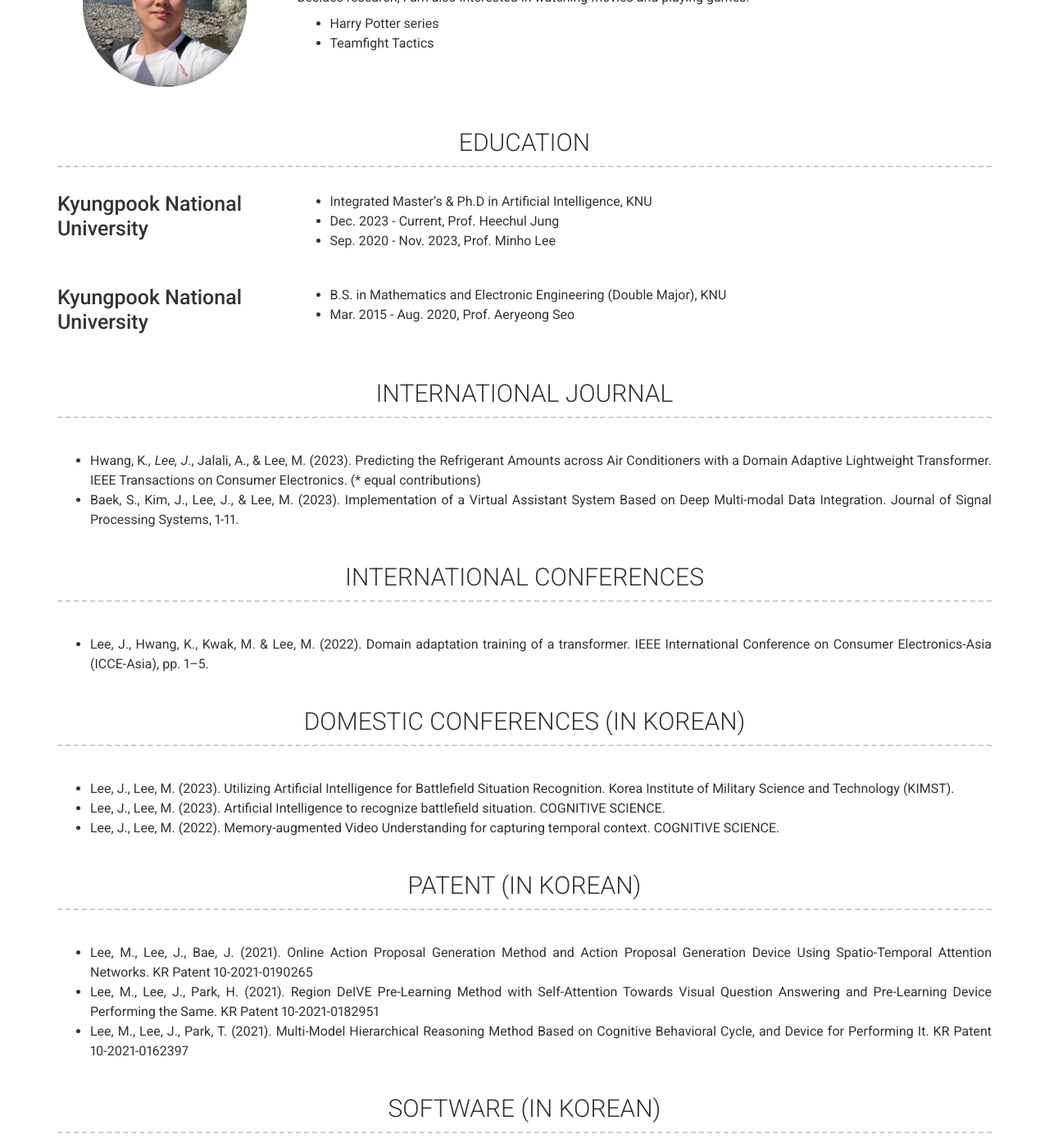
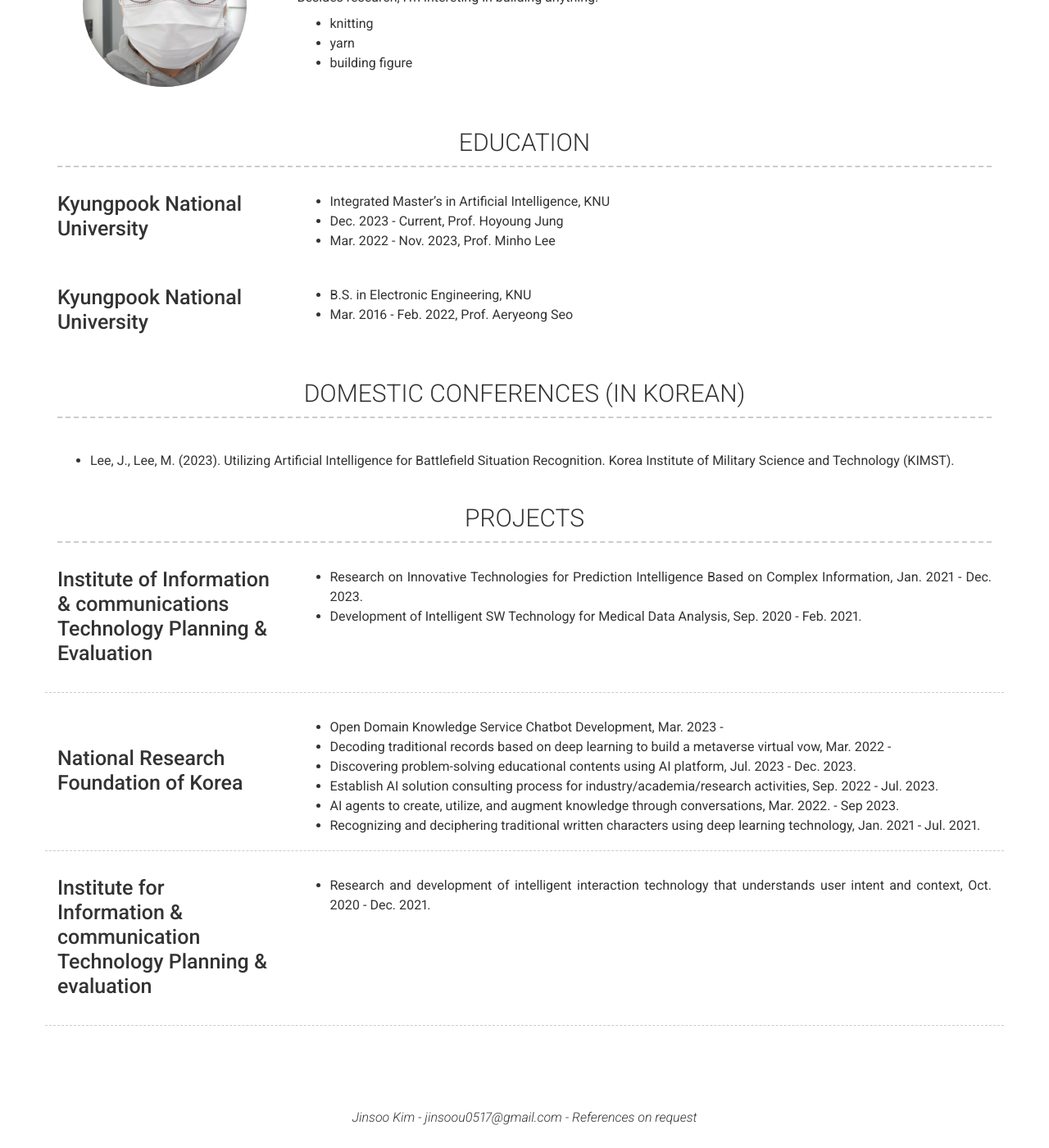
Before and after one commit to kimjin0517/kimjin0517.github.io, a Jekyll site: the page built from index.md, in a window 1280 px wide and 1400 px high, scrolled down 373 px. Shown: the whole window at 82% size. Built offline with Jekyll 4.4.1, drawn with Linux system fonts in a browser that asks for light colours; nearby versions of some CDN libraries; some of the changed text lies outside the part shown.

Commit message:
update profile

```diff
--- a/_config.yml
+++ b/_config.yml
@@ -6,9 +6,9 @@ repository: Git repository where your resume will be hosted, only required if yo
 version: 2
 
 # Personal info
-name: Junwon Lee
-title: Ph.D. student
-email: zini9405@gmail.com
+name: Jinsoo Kim
+title: Master Student
+email: jinsoou0517@gmail.com
 # email_title: Email (Email title override)
 # phone: +82 10-5487-4484
 # phone_title: Phone (Phone title override)
@@ -27,7 +27,7 @@ darkmode: false
 
 # Social links
 # twitter_username: jekyllrb
-github_username: zini9405
+github_username: kimjin0517
 # stackoverflow_username: "00000001"
 # dribbble_username: jekyll
 # facebook_username: jekyll
@@ -38,7 +38,7 @@ github_username: zini9405
 # pinterest_username: jekyll
 # youtube_username: jekyll
 # orcid_username: 0000-0000-0000-0000
-googlescholar_username: 9bsecQIAAAAJ&hl=ko
+# googlescholar_username: 9bsecQIAAAAJ&hl=ko
 
 # Additional icon links
 # additional_links:
@@ -58,19 +58,14 @@ googlescholar_username: 9bsecQIAAAAJ&hl=ko
 
 # About Section
 # about_title: About Me (Use this to override about section title)
-about_profile_image: images/Junwon.jpeg
+about_profile_image: images/Jinsu.jpeg
 about_content: | # this will include new lines to allow paragraphs
-  Hello! I am a Ph.D. student at [KNU Vision & Learning Lab](https://sites.google.com/view/kvl), receiving guidance from Prof. <mark>Heechul Jung</mark>. My current research interests focus on Video Recognition, Domain Adaptation, and Timeseries Analysis. Furthermore, I am also interested in applying these technologies to Medical Image Analysis.
+  Hello! I am a Master student at [KNU Multimodal Language & Cognition Lab](https://sites.google.com/view/mlc-lab), receiving guidance from Prof. <mark>Hoyoung Jung</mark>. My current research interests focus on sLLM, Chatbot for domain-specific and prompt engineering. Currently, I'm also interest in anormaly detections and medical data analysis.
 
-  Besides research, I am also interested in watching movies and playing games.
-    - Harry Potter series
-    - Teamfight Tactics
-
-# You can even add paragraphs by using empty lines like this and add anything else [markdown](https://www.markdownguide.org/getting-started#what-is-markdown) supports such as
-#   - Lists
-#   - Tables
-#   - <a href="google.com">Links</a>
-#   - Images ![alt text](/images/landscape-trees.jpg "Trees")
+  Besides research, I'm intereting in building anything.
+    - knitting
+    - yarn
+    - building figure
 
 content:
   - title: EDUCATION
@@ -81,49 +76,21 @@ content:
         # sub_title: Integrated Master's & Ph.D in Artificial Intelligence, KNU
         # caption: Dec. 2023 - Current, Prof. Heechul Jung
         description: | # this will include new lines to allow paragraphs
-          - Integrated Master's & Ph.D in Artificial Intelligence, KNU
-          - Dec. 2023 - Current, Prof. Heechul Jung
-          - Sep. 2020 - Nov. 2023, Prof. Minho Lee
+          - Integrated Master's in Artificial Intelligence, KNU
+          - Dec. 2023 - Current, Prof. Hoyoung Jung
+          - Mar. 2022 - Nov. 2023, Prof. Minho Lee
       - layout: left
         title: Kyungpook National University
         # sub_title: B.S. in Mathematics and Electronic Engineering (Double Major), KNU
         # caption: Mar. 2015 - Aug. 2020
         description: | # this will include new lines to allow paragraphs
-          - B.S. in Mathematics and Electronic Engineering (Double Major), KNU
-          - Mar. 2015 - Aug. 2020, Prof. Aeryeong Seo
-
-  - title: INTERNATIONAL JOURNAL
-    layout: text
-    content: | # this will include new lines to allow paragraphs
-      - Hwang, K*., Lee, J*., Jalali, A., & Lee, M. (2023). Predicting the Refrigerant Amounts across Air Conditioners with a Domain Adaptive Lightweight Transformer. IEEE Transactions on Consumer Electronics. (* equal contributions)
-      - Baek, S., Kim, J., Lee, J., & Lee, M. (2023). Implementation of a Virtual Assistant System Based on Deep Multi-modal Data Integration. Journal of Signal Processing Systems, 1-11.
-
-  - title: INTERNATIONAL CONFERENCES
-    layout: text
-    content: | # this will include new lines to allow paragraphs
-      - Lee, J., Hwang, K., Kwak, M. & Lee, M. (2022). Domain adaptation training of a transformer. IEEE International Conference on Consumer Electronics-Asia (ICCE-Asia), pp. 1–5.
+          - B.S. in Electronic Engineering, KNU
+          - Mar. 2016 - Feb. 2022, Prof. Aeryeong Seo
 
   - title: DOMESTIC CONFERENCES (IN KOREAN)
     layout: text
     content: | # this will include new lines to allow paragraphs
       - Lee, J., Lee, M. (2023). Utilizing Artificial Intelligence for Battlefield Situation Recognition. Korea Institute of Military Science and Technology (KIMST).
-      - Lee, J., Lee, M. (2023). Artificial Intelligence to recognize battlefield situation. COGNITIVE SCIENCE.
-      - Lee, J., Lee, M. (2022). Memory-augmented Video Understanding for capturing temporal context. COGNITIVE SCIENCE.
-
-  - title: PATENT (IN KOREAN)
-    layout: text
-    content: | # this will include new lines to allow paragraphs
-      - Lee, M., Lee, J., Bae, J. (2021). Online Action Proposal Generation Method and Action Proposal Generation Device Using Spatio-Temporal Attention Networks. KR Patent 10-2021-0190265
-      - Lee, M., Lee, J., Park, H. (2021). Region DeIVE Pre-Learning Method with Self-Attention Towards Visual Question Answering and Pre-Learning Device Performing the Same. KR Patent 10-2021-0182951
-      - Lee, M., Lee, J., Park, T. (2021). Multi-Model Hierarchical Reasoning Method Based on Cognitive Behavioral Cycle, and Device for Performing It. KR Patent 10-2021-0162397
-
-  - title: SOFTWARE (IN KOREAN)
-    layout: text
-    content: | # this will include new lines to allow paragraphs
-      - Lee, M., Lee, J. (2023). Distribution Improvement Network Domains. KR Software C-2023-061726
-      - Lee, M., Lee, J. (2023). Detection of Sensor Data Errors with AI. KR Software C-2023-061725
-
-
 
   - title: PROJECTS # Title for the section
     layout: list # Type of content section (list/text)
@@ -142,30 +109,18 @@ content:
                       # other value (or no value) means no border will be displayed
         title: National Research Foundation of Korea
         description: | # this will include new lines to allow paragraphs
-          - Exploration of Problem-Solving Educational Content Using an Artificial Intelligence Platform, Jul. 2023 - Dec. 2023.
-          - Establishment of an AI Solution Consulting Process to Activate Industry-Academia-Research Cooperation, Sep. 2022 - Jan. 2023.
-          - Construction of a Metaverse Virtual Library Using Deep Learning-Based Deciphering of Traditional Records, Aug. 2022 - Feb. 2024.
-          - Creating, Utilizing, and Augmenting Knowledge Through Conversation with an Artificial Intelligence Agent, Mar. 2022 - Aug. 2024.
-          - Recognition and Deciphering of Traditional Record Characters Using Deep Learning Technology, Mar. 2021 - Jul. 2021.
-
+          - Open Domain Knowledge Service Chatbot Development,  Mar. 2023 -
+          - Decoding traditional records based on deep learning to build a metaverse virtual vow, Mar. 2022 -
+          - Discovering problem-solving educational contents using AI platform, Jul. 2023 - Dec. 2023.
+          - Establish AI solution consulting process for industry/academia/research activities, Sep. 2022 - Jul. 2023.
+          - AI agents to create, utilize, and augment knowledge through conversations, Mar. 2022. - Sep 2023.
+          - Recognizing and deciphering traditional written characters using deep learning technology, Jan. 2021 - Jul. 2021.
       - layout: left
         border: weak  # Value of `weak` will display a weak border below this item. # Any
                       # other value (or no value) means no border will be displayed
-        title: Agency for Defense Development
+        title: Institute for Information & communication Technology Planning & evaluation
         description: | # this will include new lines to allow paragraphs
-          - Research on Video Target Recognition Technology Based on Non-Invasive BCI, Apr. 2023 - Feb. 2024.
-          - Research on Automatic Generation of Report Sentences Through Situation Awareness (MX-41), Jan. 2023 - Dec. 2022.
-
-      - layout: left
-        border: weak  # Value of `weak` will display a weak border below this item. # Any
-                      # other value (or no value) means no border will be displayed
-        title: LG Electronics Inc.
-        description: | # this will include new lines to allow paragraphs
-          - Development of a Universal Model for Refrigerant Shortage Classification Using Artificial Intelligence, Jan. 2024 - Dec. 2024.
-          - Optimal Operation Algorithm of Air Conditioners for Energy Saving and Comfort in Space Using Reinforcement Learning, April. 2023 - April. 2023.
-          - Technology for Improving the Accuracy of Refrigerant Quantity Detection, Dec. 2022 - Nov. 2023.
-          - Development of Air Conditioner Auto-Operation Logic and Lightweight Model Based on Customer Usage Pattern Learning, Sep. 2022 - Sep. 2023.
-          - Refrigerant Quantity Detection Technology, Sep. 2021 - Aug. 2022.
+          - Research and development of intelligent interaction technology that understands user intent and context, Oct. 2020 - Dec. 2021.
 
   # - title: A Little More About Me
   #   layout: text
```
Also changed, not shown: images/Jinsu.jpeg (added), images/Junwon.jpeg (deleted).
